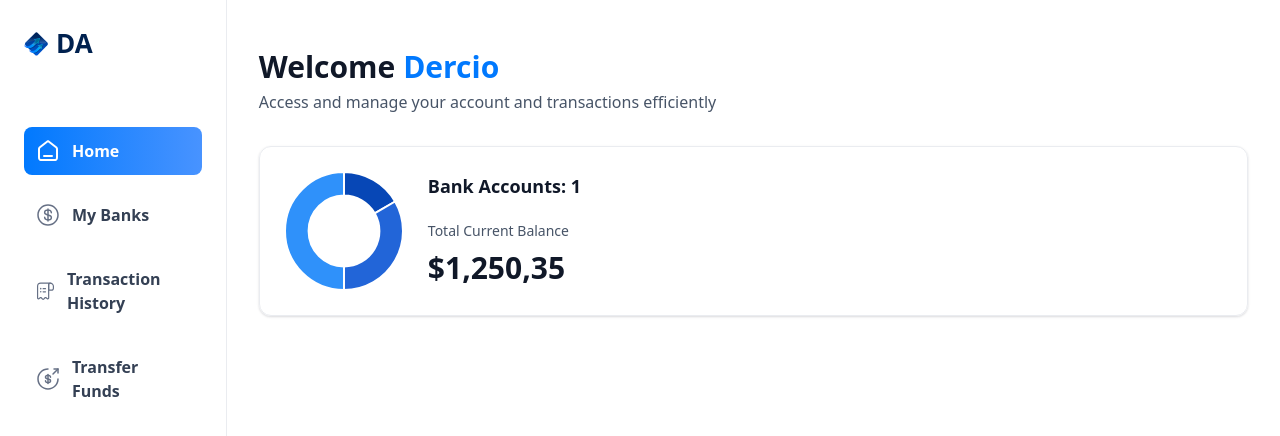
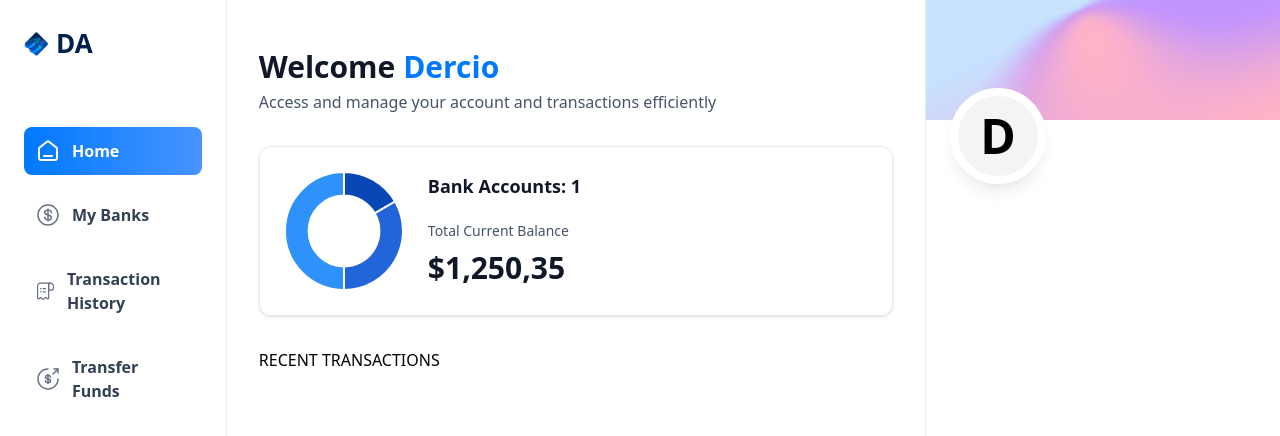
Before and after one commit to dercioanselmo/da_banking, a Next.js app: page / in a window 1280 px wide. Shown: the top 436 px of the page. Built offline with nearby package versions, Linux system fonts and the light colour scheme.

Commit message:
Mobile Menu further tunning and Right bar

```diff
--- a/app/(root)/page.tsx
+++ b/app/(root)/page.tsx
@@ -1,4 +1,5 @@
 import HeaderBox from '@/components/HeaderBox'
+import RightSidebar from '@/components/RightSidebar';
 import TotalBalanceBox from '@/components/TotalBalanceBox';
 import React from 'react'
 
@@ -22,7 +23,14 @@
             totalCurrentBalance={1250.35}
           />
         </header>
+        RECENT TRANSACTIONS
       </div>
+
+      <RightSidebar
+        user={loggedIn}
+        transactions={[]}
+        banks={[]}
+      />
     </section>
   )
 }
--- a/components/MobileNav.tsx
+++ b/components/MobileNav.tsx
@@ -39,27 +39,31 @@
                             {sidebarLinks.map(function (item) {
                             const isActive = pathName === item.route || pathName.startsWith(`${item.route}/`)
                             return (
-                                <Link href={item.route} key={item.label} className={cn('sidebar-link', {'bg-bank-gradient': isActive})}>
-                                    <div className="relative size-6">
-                                        <Image
+                                <SheetClose asChild key={item.route}>
+                                    <Link href={item.route} key={item.label} className={cn('mobilenav-sheet_close w-full', {'bg-bank-gradient': isActive})}>
+                                       <Image
                                             src={item.imgURL}
                                             alt={item.label}
-                                            fill
+                                            width={20}
+                                            height={20}
                                             className={cn({
                                                 'brightness-[3] invert-0': isActive
                                             })}
                                         />
-                                    </div>
-                                    <p className={cn('sidebar-label', {'!text-white' : isActive})}>
-                                        {item.label}
-                                    </p>
-                                </Link>
+                                        <p className={cn('text-16 font-semibold text-black-2', {'text-white' : isActive})}>
+                                            {item.label}
+                                        </p>
+                                    </Link>
+                                </SheetClose>
+
                             )
                         })}
+
+                        USER
                         </nav>
                     </SheetClose>
+                    FOOTER
                 </div>
-
         </SheetContent>
         </Sheet>
 
--- /dev/null
+++ b/components/RightSidebar.tsx
@@ -0,0 +1,18 @@
+import React from 'react'
+
+const RightSidebar = ({user, transactions, banks}: RightSidebarProps) => {
+  return (
+    <aside className='right-sidebar'>
+        <section className='flex flex-col pb-8'>
+            <div className='profile-banner'/>
+            <div className='profile'>
+                <div className='profile-img'>
+                    <span className='text-5xl font-bold'>{user.firstName[0]}</span>
+                </div>
+            </div>
+        </section>
+    </aside>
+  )
+}
+
+export default RightSidebar
```
